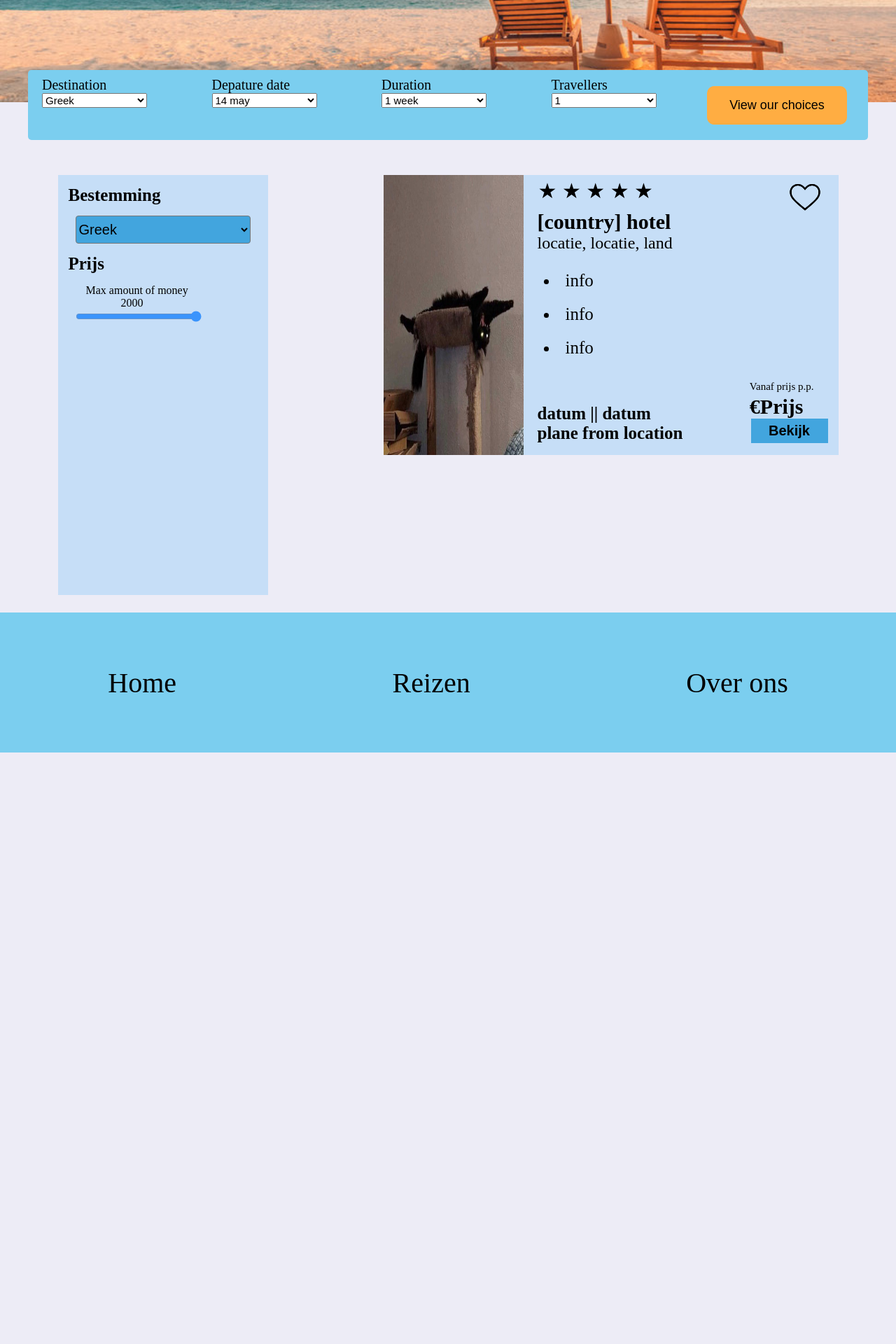
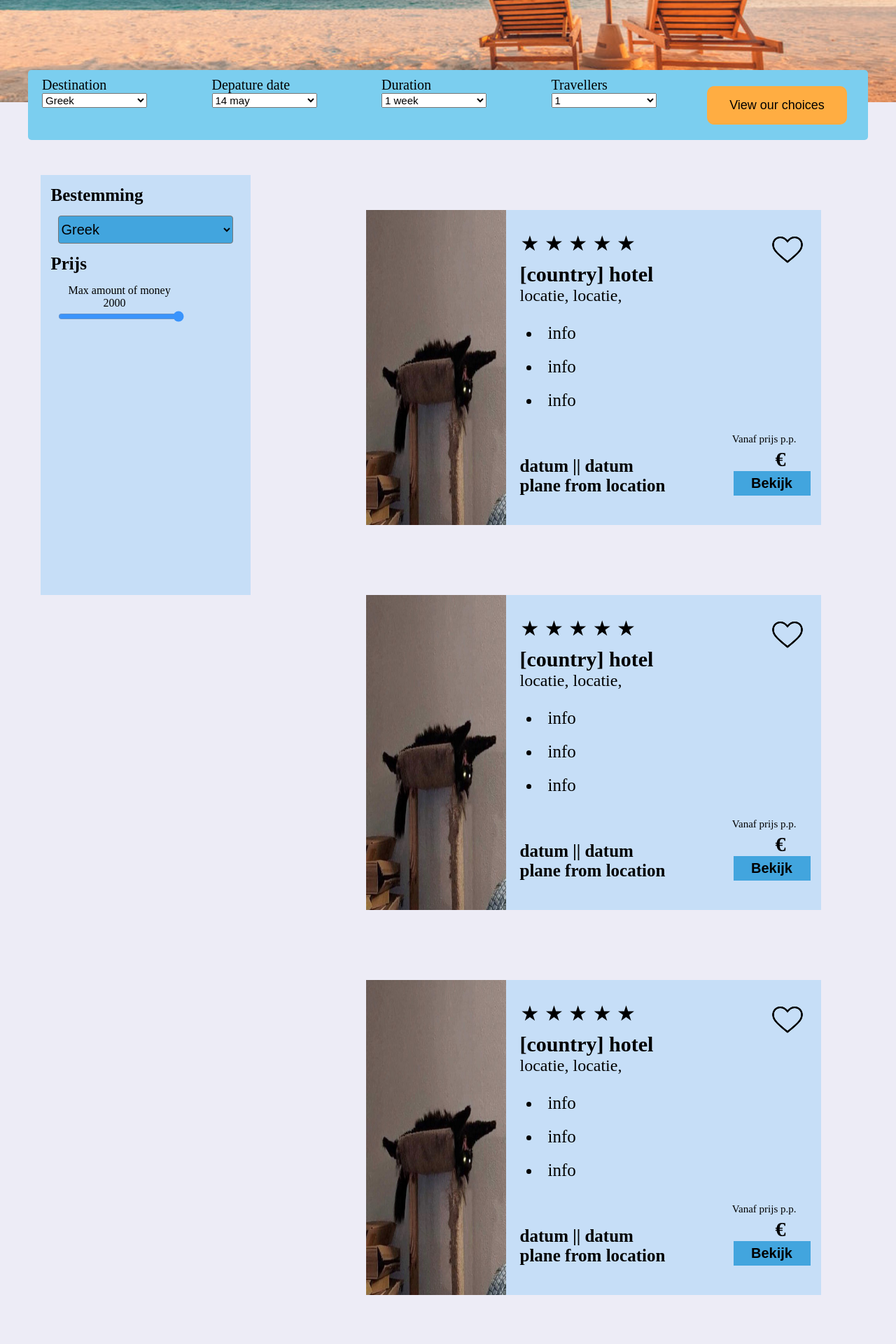
Before and after one commit to NightBlade06/WebAppReisBureau-sunnyside, a PHP site: page /overzicht.php in a window 1280 px wide. Shown: the part 328-2248 px from the top of the page at 70% size. Before the commit the page ends 1403 px from the top, so only its background shows below. Run offline with PHP 8.4, Linux system fonts and the light colour scheme; data comes from the database, SQL or seed files in the repository; data that the repository does not hold is empty.

Commit message:
overzicht for each loop created

```diff
--- a/assets/css/overzicht.css
+++ b/assets/css/overzicht.css
@@ -106,17 +106,18 @@ footer {
 }
 
 .travelBox {
-    height: 400px;
+    height: 450px;
     width: 650px;
     background-color: #c6def7;
     display: flex;
     flex-direction: row;
     align-items: center;
     justify-content: space-between;
+    margin: 50px;
 }
 
 .travelImg {
-    height: 400px;
+    height: 450px;
     width: 200px;
 }
 
@@ -240,3 +241,8 @@ footer {
 .output {
     padding-left: 90px;
 }
+
+.column-trips {
+    display: flex;
+    flex-direction: column;
+}
--- a/index.php
+++ b/index.php
@@ -1,7 +1,4 @@
 <?php
-$connectie = new PDO("mysql:host=mysql_db;dbname=sunnyside", "root", "rootpassword");
-
-<?
 $connectie = new PDO("mysql:host=mysql_db;dbname=sunnyside", "root", "rootpassword");
 $sql = $connectie->prepare("SELECT * FROM `trips`");
 $sql->execute();
--- a/overzicht.php
+++ b/overzicht.php
@@ -1,9 +1,9 @@
-<?php if (isset($_GET['zoeken'])) {
-$sql = $connectie->prepare("SELECT * FROM Menu WHERE Naam LIKE :filter");
-$sql->bindValue(':filter', '%' . $_GET['filter'] . '%');
+<?php
+$connectie = new PDO("mysql:host=mysql_db;dbname=sunnyside", "root", "rootpassword");
+$sql = $connectie->prepare("SELECT * FROM `trips`");
 $sql->execute();
-$result = $sql->fetchAll();
-}?>
+$tripDetails = $sql->fetchAll();
+?>
 <!DOCTYPE html>
 <html lang="en">
 <head>
@@ -79,13 +79,15 @@ $result = $sql->fetchAll();
             </div>
             <verblijf>
         </div>
+        <div class="column-trips">
+            <?php foreach($tripDetails as $tripDetail) { ?>
                 <div class="travelBox">
                     <img src="assets/img/cato.png" alt="" class="travelImg">
                     <div class="travelInfoMainBox">
                         <div class="travelInfoBox">
                             <p>&#9733; &#9733; &#9733; &#9733; &#9733;</p>
                             <h1>[country] hotel</h1>
-                    <h2>locatie, locatie, land</h2>
+                            <h2>locatie, locatie,<?php echo $tripDetail['destination']; ?></h2>
                             <ul>
                                 <li>info</li>
                                 <li>info</li>
@@ -98,11 +100,13 @@ $result = $sql->fetchAll();
                             <img src="assets/img/heaert%20border(64px).png" alt="" class="heartImg">
                             <div class="travelPrizeBox">
                                 <p>Vanaf prijs p.p.</p>
-                    <h1> €Prijs</h1>
+                                <h1> €<?php echo $tripDetail['price'];?></h1>
                                 <button>Bekijk</button>
                             </div>
                         </div>
                     </div>
+                </div>
+            <?php } ?>
         </div>
     </div>
 </main>
```
Lines whose indentation alone changed are shown as unchanged.
